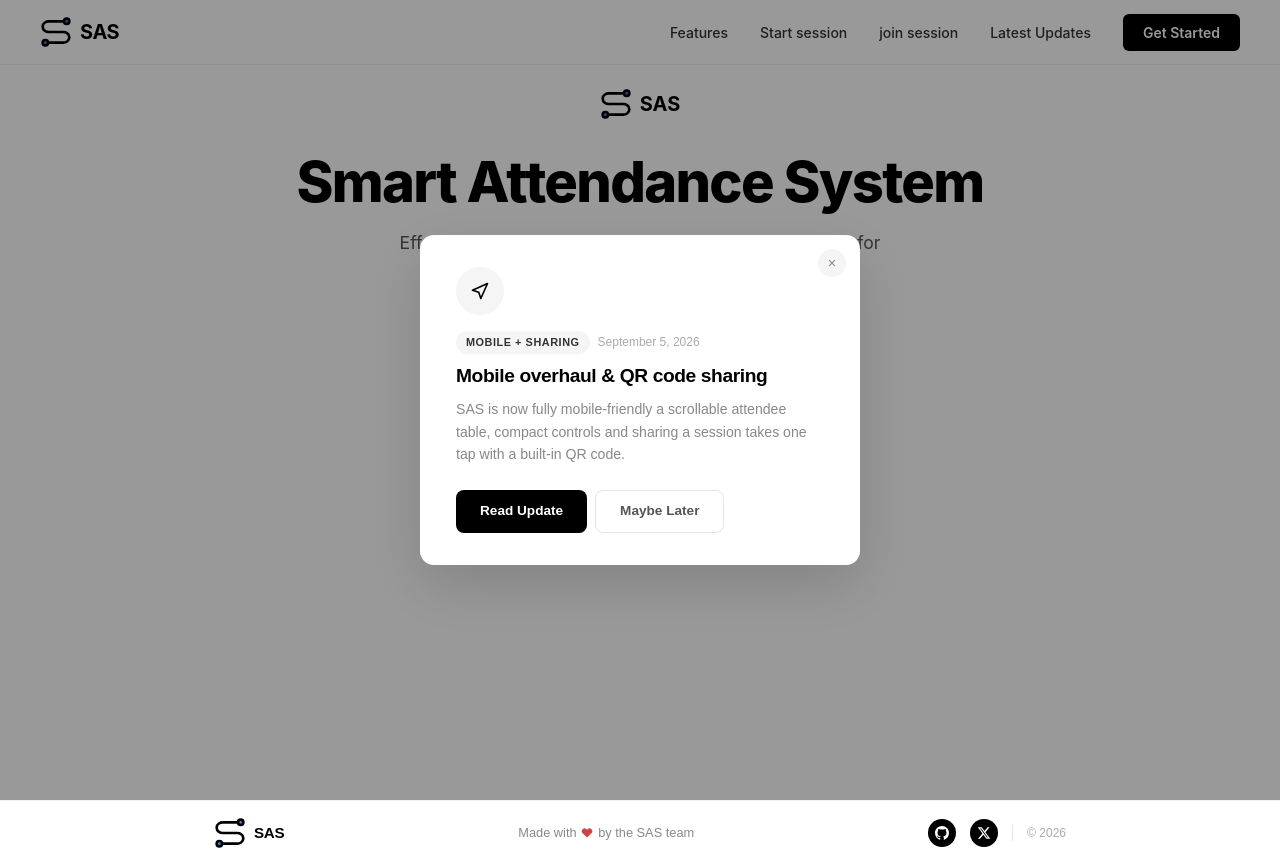
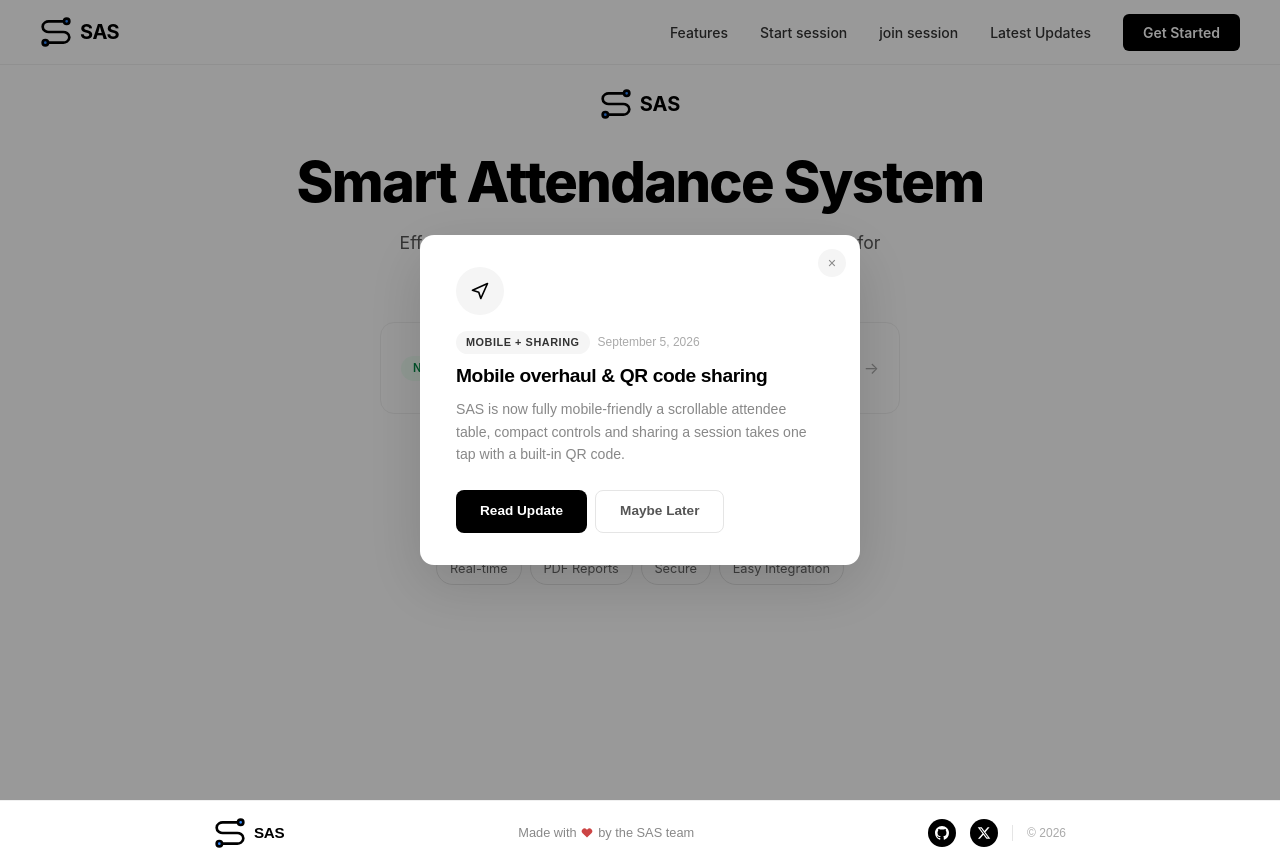
Before and after one commit to ayoolaowoilu/SAS, a Next.js app: page / in a window 1280 px wide. Built offline with nearby package versions, Linux system fonts and the light colour scheme.

Commit message:
Chore : updated the latest data

```diff
--- a/app/page.tsx
+++ b/app/page.tsx
@@ -3,9 +3,11 @@ import { motion } from 'framer-motion';
 import { useRouter } from 'next/navigation';
 import Image from 'next/image';
 import Navbar from './components/navbar';
+import { UPDATES } from './lib/update-data';
 
 export default function SASLandingPage() {
   const router = useRouter();
+  const latest = UPDATES[0];
 
   return (
     <div style={{ backgroundColor: '#ffffff', minHeight: '100vh', fontFamily: "-apple-system, sans-serif" }}>
@@ -40,6 +42,66 @@ export default function SASLandingPage() {
           Effortless, accurate, and real-time attendance tracking for modern teams and classrooms.
         </motion.p>
 
+        {/* Latest Update — always shows the newest entry from lib/updates-data.ts */}
+        <motion.div
+          initial={{ opacity: 0, y: 20 }}
+          animate={{ opacity: 1, y: 0 }}
+          transition={{ delay: 0.25 }}
+          whileHover={{ y: -2 }}
+          onClick={() => router.push('/updates')}
+          style={{
+            width: '100%',
+            maxWidth: '520px',
+            marginBottom: '2.5rem',
+            border: '1px solid #f0f0f0',
+            borderRadius: '0.875rem',
+            padding: '0.875rem 1.25rem',
+            backgroundColor: '#ffffff',
+            textAlign: 'left',
+            cursor: 'pointer',
+            display: 'flex',
+            alignItems: 'center',
+            gap: '0.875rem',
+            flexWrap: 'wrap',
+          }}
+        >
+          <span
+            style={{
+              padding: '0.25rem 0.75rem',
+              backgroundColor: '#f0fff5',
+              borderRadius: '2rem',
+              fontSize: '0.7rem',
+              fontWeight: 600,
+              color: '#008844',
+              textTransform: 'uppercase',
+              letterSpacing: '0.05em',
+              flexShrink: 0,
+            }}
+          >
+            New
+          </span>
+          <div style={{ flex: 1, minWidth: '200px' }}>
+            <div style={{ fontSize: '0.72rem', color: '#aaaaaa', marginBottom: '0.125rem' }}>
+              {latest.tag} · {latest.date}
+            </div>
+            <div style={{ fontSize: '0.9rem', fontWeight: 700, color: '#000000', marginBottom: '0.125rem' }}>
+              {latest.title}
+            </div>
+            <div
+              style={{
+                fontSize: '0.78rem',
+                color: '#888888',
+                overflow: 'hidden',
+                textOverflow: 'ellipsis',
+                whiteSpace: 'nowrap',
+              }}
+            >
+              {latest.summary}
+            </div>
+          </div>
+          <span style={{ fontSize: '1rem', color: '#aaaaaa', flexShrink: 0 }}>→</span>
+        </motion.div>
+
         {/* CTA Buttons */}
         <motion.div
           initial={{ opacity: 0, scale: 0.95 }} animate={{ opacity: 1, scale: 1 }} transition={{ delay: 0.3 }}
@@ -59,6 +121,7 @@ export default function SASLandingPage() {
           ))}
         </div>
       </main>
+
     </div>
   );
 }
```
